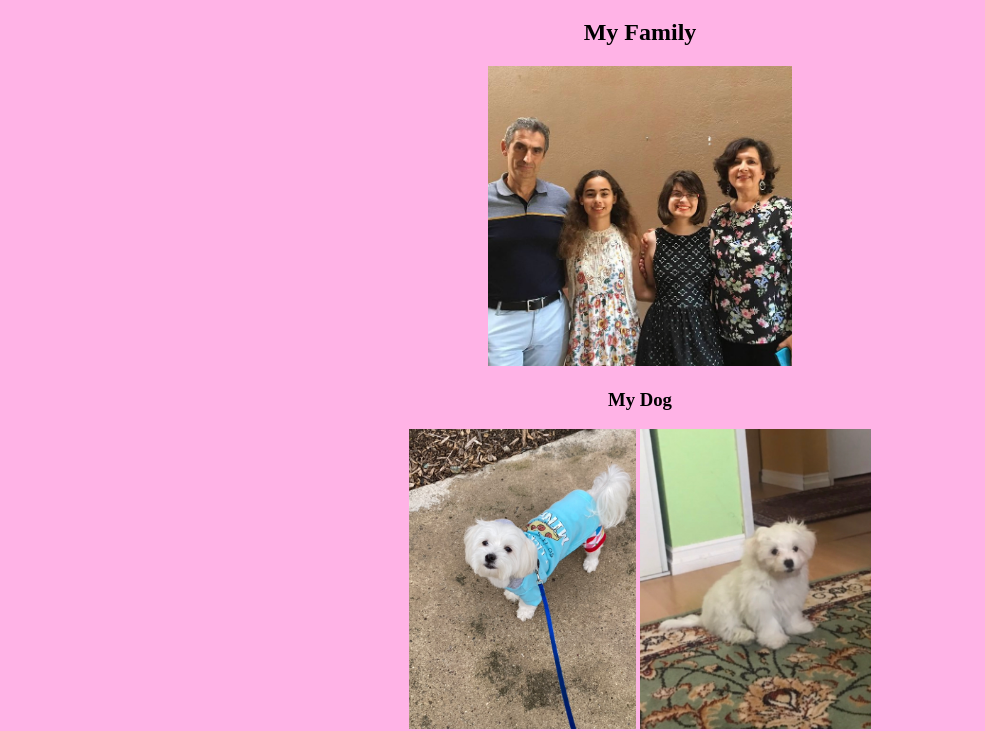
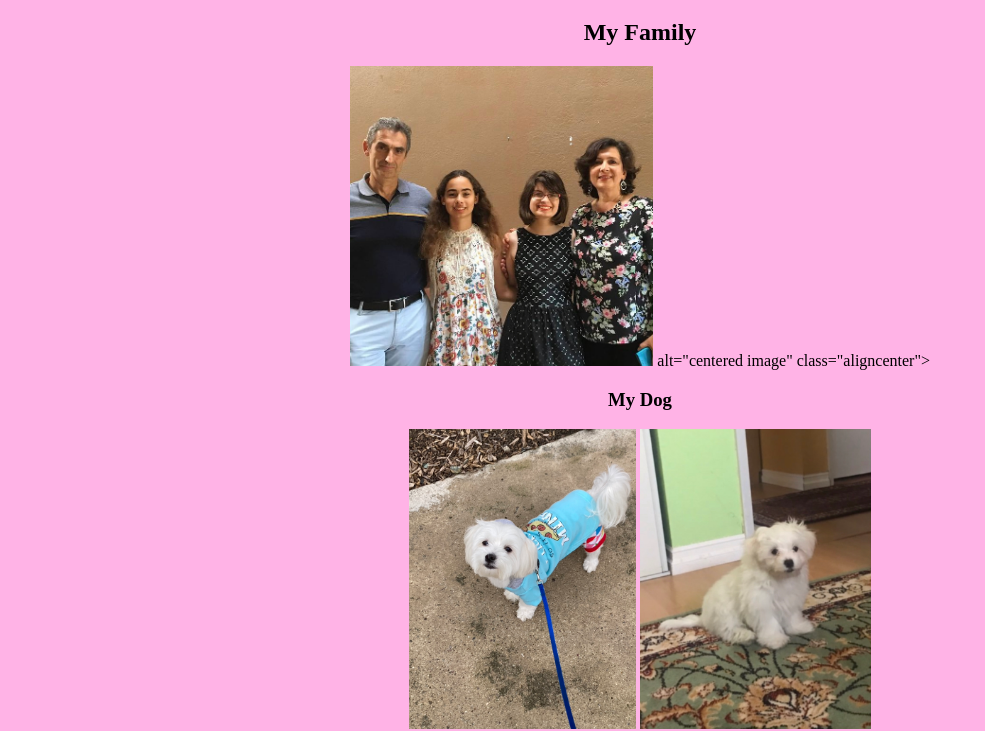
Before and after one commit to danajovaa/csp23, a plain HTML site: page aboutme.html in a window 1280 px wide. Shown: the part 87-818 px from the top of the page, without its empty margins (0-985 px from the left). Drawn offline with Linux system fonts and the light colour scheme.

Commit message:
Update aboutme.html

```diff
--- a/aboutme.html
+++ b/aboutme.html
@@ -11,7 +11,7 @@
     <center>
     <h1>About Me</h1>
     <h2>My Family</h2>
-     <img src="images/family.PNG" height="300">
+     <img src="images/family.PNG" height="300"> alt="centered image" class="aligncenter">
     <h3>My Dog</h3>
       <img src="images/doggy.PNG" height="300">
       <img src="images/dog2.PNG" height="300">
```
